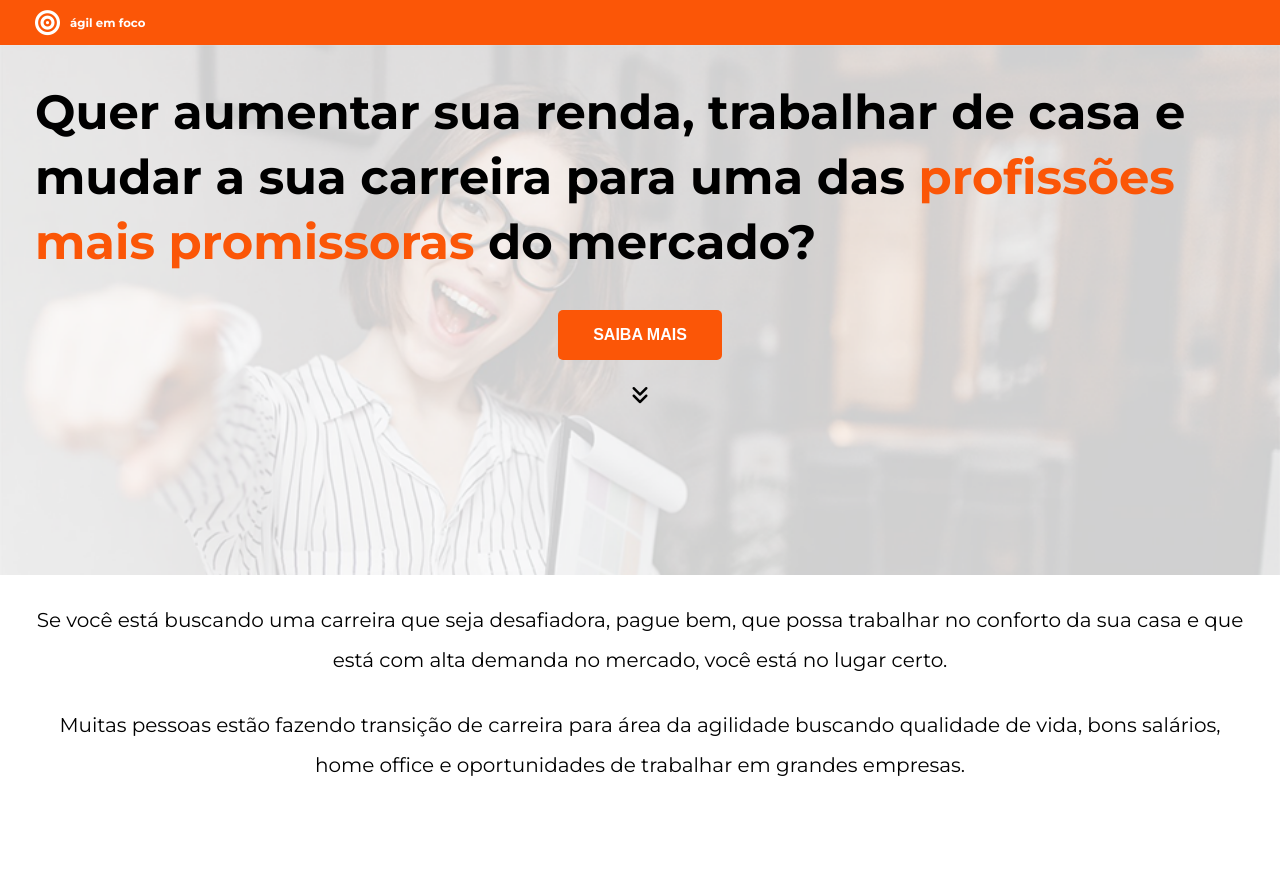
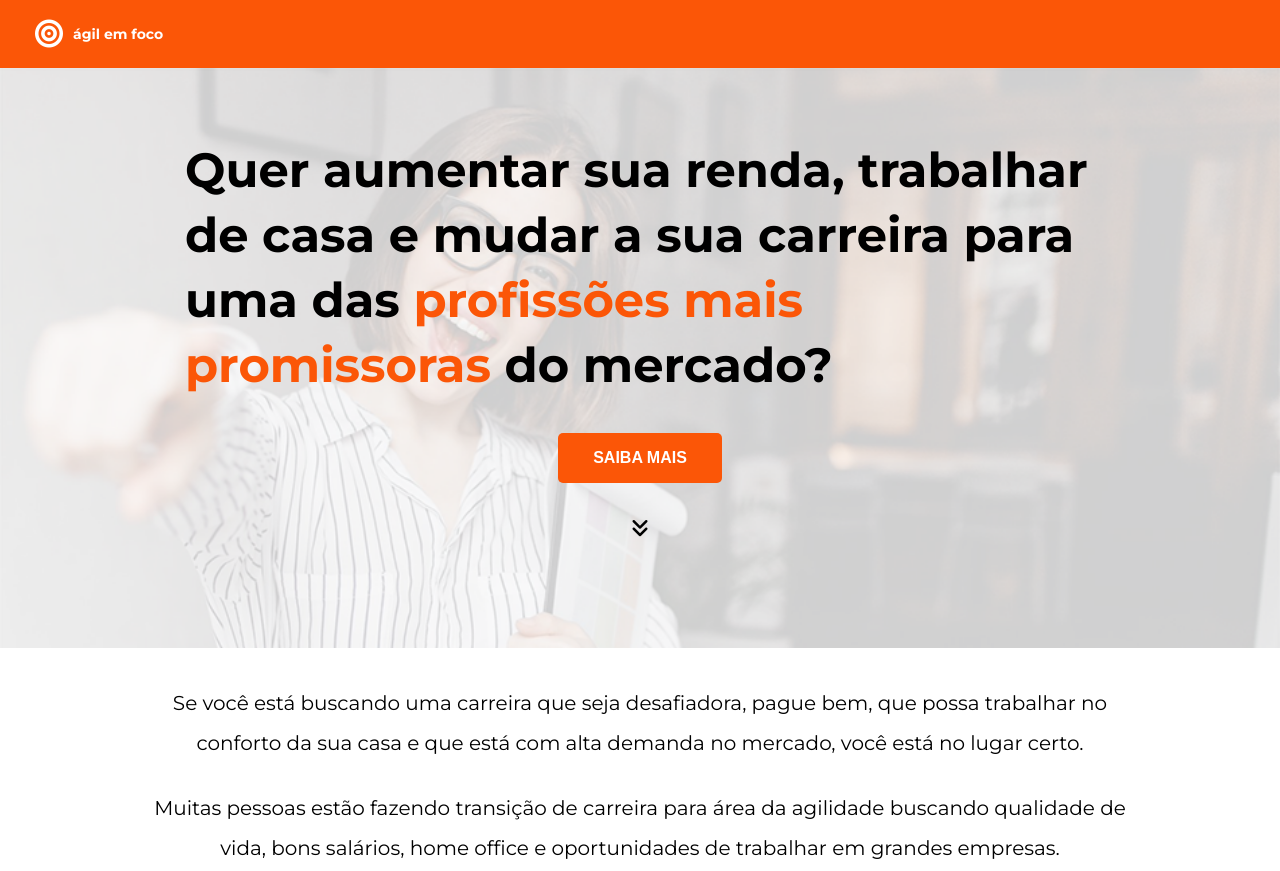
Before and after one commit to beca-garcia/agil-em-foco-lp-curso, a plain HTML site: page index.html in a window 1280 px wide. Shown: the top 871 px of the page. Drawn offline with Linux system fonts and the light colour scheme.

Commit message:
responsividade 1024px
responsividade 1024px

```diff
--- a/responsividade.css
+++ b/responsividade.css
@@ -89,7 +89,32 @@
     font-size: 1.8rem;
     line-height: 3.5rem;
 }
+ }
 
+ @media (min-width: 1024px) {
+    /* Configurações Gerais */
+    .container-das-secoes,
+    .introducao {
+        padding: 3.5rem 15rem;
+    }
+
+    /* Cabeçalho */
+    .navegacao {
+        padding: 1rem 3.5rem;
+    }
+
+    .logo {
+        font-size: 1.4rem;
+    }
+
+    .navegacao i {
+        font-size: 2.8rem;
+    }
+
+    /* Seçaõ 01 - Introdução */
+    div.bg-image-fundo {
+        height: 58rem;
+        }
 
  }
 
```
